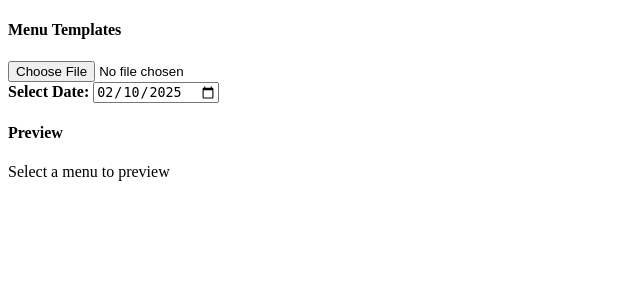
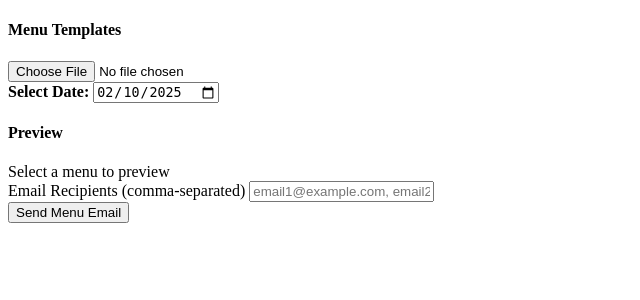
Before and after one commit to Kramfitt/holly_menus, a Flask app: page /preview in a window 1280 px wide. Shown: the part 112-412 px from the top of the page, without its empty margins (0-640 px from the left). Run offline with Flask 3, Linux system fonts and the light colour scheme; the visitor is signed in with stand-in values (Sample User, id 1); data that the repository does not hold is empty; some libraries are stand-ins or nearby versions.

Commit message:
Add email functionality for menu distribution
- Implement `send_menu_email` function in app.py to send menu previews via email
- Add email sending capability with MIME multipart message support
- Update preview.html with new email sending UI component
- Remove unnecessary test and development scripts

```diff
--- a/app.py
+++ b/app.py
@@ -14,6 +14,10 @@ import io
 import requests
 import pytesseract
 import subprocess
+import smtplib
+from email.mime.multipart import MIMEMultipart
+from email.mime.text import MIMEText
+from email.mime.image import MIMEImage
 
 # Load environment variables
 load_dotenv()
@@ -402,5 +406,69 @@ def system_check():
             status='error'
         )
 
+def send_menu_email(menu_id, start_date, recipient_list):
+    try:
+        # Get menu data
+        response = supabase.table('menus')\
+            .select('*')\
+            .eq('id', menu_id)\
+            .single()\
+            .execute()
+
+        if not response.data:
+            return "Menu not found", 404
+
+        menu = response.data
+
+        # Generate preview image
+        preview_date = start_date.strftime('%Y-%m-%d')
+        preview_path = f"previews/preview_{menu_id}_{preview_date}.{menu['file_type']}"
+
+        # Get the preview URL
+        preview_url = supabase.storage.from_('menus').get_public_url(preview_path)
+
+        # Download the preview image
+        img_response = requests.get(preview_url)
+
+        # Email setup
+        sender_email = os.getenv('GMAIL_ADDRESS')
+        sender_password = os.getenv('GMAIL_APP_PASSWORD')
+
+        # Create message
+        msg = MIMEMultipart('alternative')
+        msg['Subject'] = f"Holly Lea Menu - Week Starting {start_date.strftime('%d %B %Y')}"
+        msg['From'] = sender_email
+        msg['To'] = ', '.join(recipient_list)
+
+        # HTML Email content
+        html_content = f"""
+        <html>
+            <body>
+                <h2>Holly Lea Menu</h2>
+                <p>Please find attached the menu for the week starting {start_date.strftime('%d %B %Y')}.</p>
+                <p>Kind regards,<br>Holly Lea</p>
+            </body>
+        </html>
+        """
+
+        msg.attach(MIMEText(html_content, 'html'))
+
+        # Attach the preview image
+        attachment = MIMEImage(img_response.content)
+        attachment.add_header('Content-Disposition', 'attachment',
+                            filename=f"menu_{start_date.strftime('%Y%m%d')}.{menu['file_type']}")
+        msg.attach(attachment)
+
+        # Send email
+        with smtplib.SMTP_SSL('smtp.gmail.com', 465) as smtp:
+            smtp.login(sender_email, sender_password)
+            smtp.send_message(msg)
+
+        return "Email sent successfully"
+
+    except Exception as e:
+        print(f"❌ Email error: {str(e)}")
+        return f"Failed to send email: {str(e)}", 500
+
 if __name__ == '__main__':
     app.run(debug=True)
--- a/templates/preview.html
+++ b/templates/preview.html
@@ -101,6 +101,18 @@
                         {% endif %}
                     </div>
                 </div>
+            </div>
+
+            <!-- Add this right after your preview div -->
+            <div class="mt-3">
+                <div class="form-group">
+                    <label for="emailRecipients">Email Recipients (comma-separated)</label>
+                    <input type="text" class="form-control" id="emailRecipients"
+                           placeholder="email1@example.com, email2@example.com">
+                </div>
+                <button class="btn btn-primary mt-2" onclick="sendMenu()">
+                    Send Menu Email
+                </button>
             </div>
         </div>
     </div>
@@ -208,4 +220,38 @@ function updateTime() {
 // Update time every second
 setInterval(updateTime, 1000);
 updateTime();  // Initial update
+
+async function sendMenu() {
+    const menuId = document.getElementById('menuSelect').value;
+    const startDate = document.getElementById('startDate').value;
+    const recipients = document.getElementById('emailRecipients').value.split(',').map(e => e.trim());
+
+    if (!menuId || !startDate || recipients.length === 0) {
+        alert('Please select a menu, date, and enter at least one recipient');
+        return;
+    }
+
+    try {
+        const response = await fetch('/api/send-menu', {
+            method: 'POST',
+            headers: {
+                'Content-Type': 'application/json',
+            },
+            body: JSON.stringify({
+                menu_id: menuId,
+                date: startDate,
+                recipients: recipients
+            })
+        });
+
+        if (response.ok) {
+            alert('Menu sent successfully!');
+        } else {
+            const error = await response.text();
+            alert(`Failed to send menu: ${error}`);
+        }
+    } catch (error) {
+        alert(`Error sending menu: ${error}`);
+    }
+}
 </script>
```
Also changed, not shown: templates/index.html (added, +66 -0 lines), test_menu_position_1.png (deleted), test_menu_position_2.png (deleted), tests/test_image.py (renamed from test_image.py), tests/test_local.py (renamed from test_local.py), tests/test_menu.py (renamed from test_menu.py), tests/test_pdf.py (renamed from test_pdf.py), tests/test_smtp.py (renamed from test_smtp.py), 4 other files.
